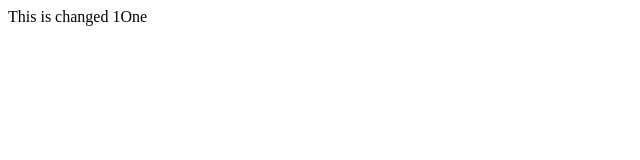
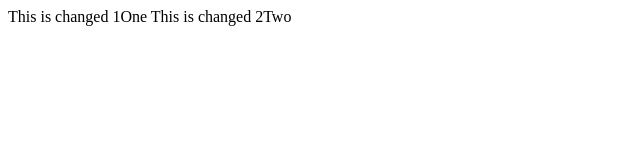
Before and after one commit to YashGorde009/LetsLearnGit, a plain HTML site: page index.html in a window 1280 px wide. Shown: the whole page, without its empty margins (0-640 px from the left). Drawn offline with Linux system fonts and the light colour scheme.

Commit message:
Added 2nd change in the index.html

```diff
--- a/index.html
+++ b/index.html
@@ -8,5 +8,7 @@
 </head>
 <body>
     This is changed 1One
+    This is changed 2Two
+
 </body>
 </html>
```
